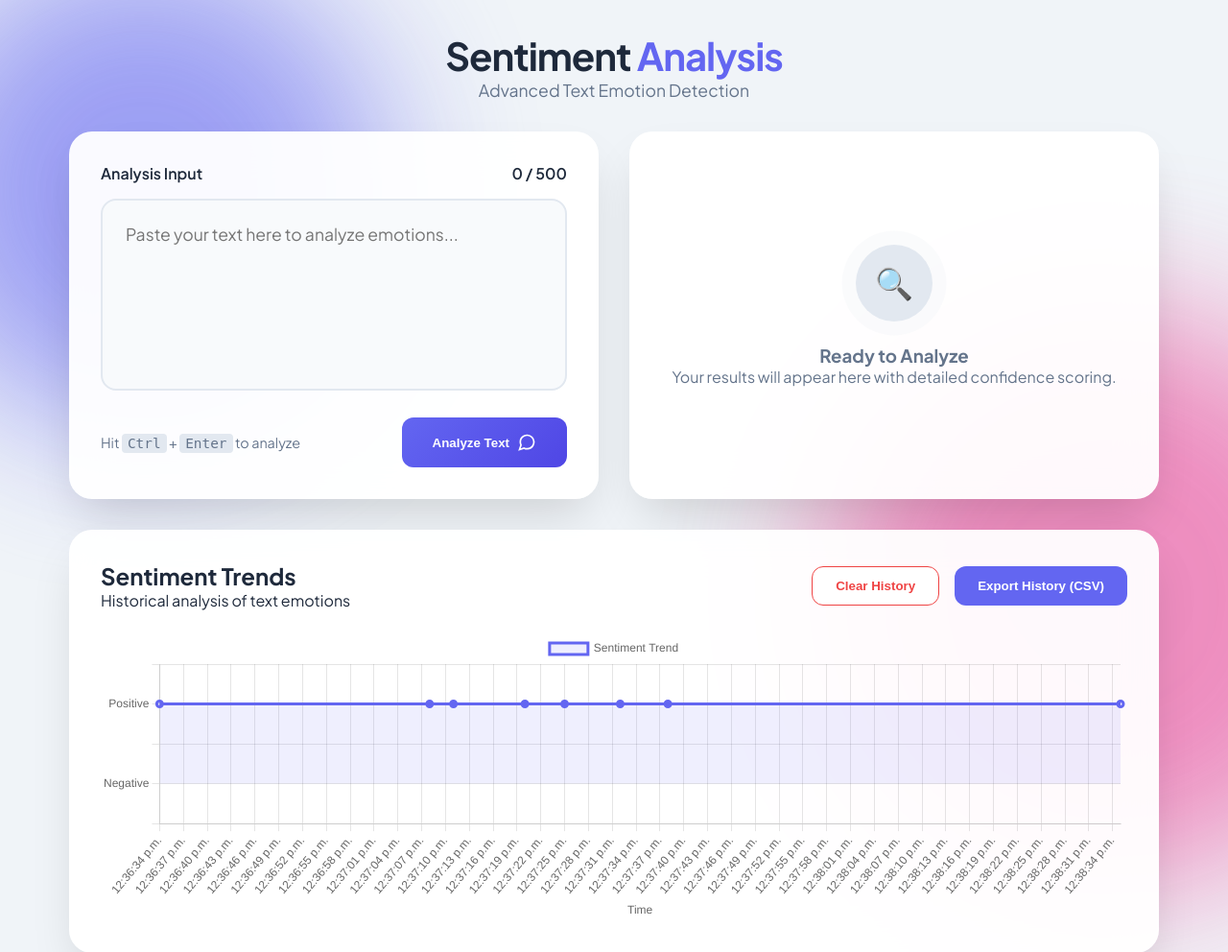
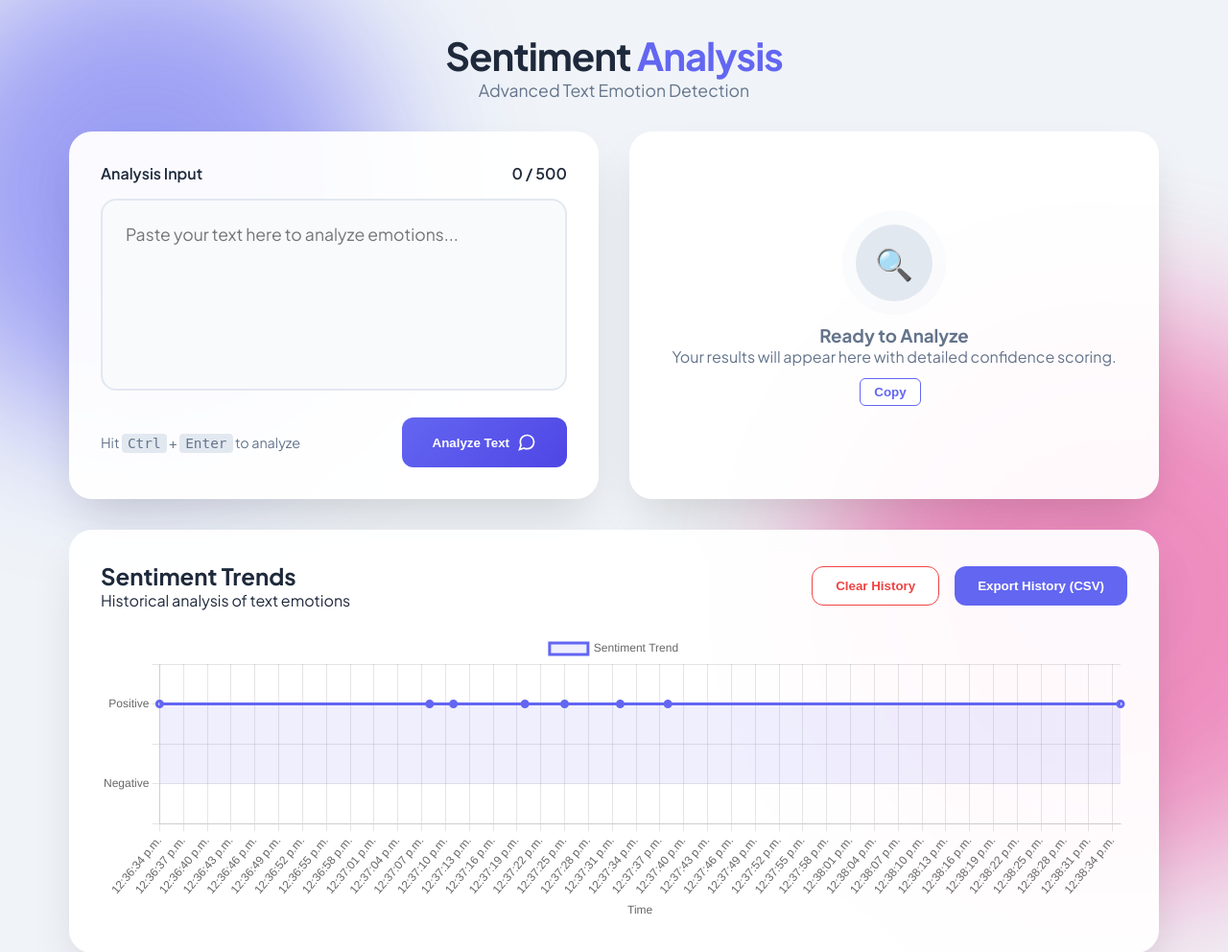
Before and after one commit to livingmangal/sentiment_analysis_project, a Flask app: page / in a window 1280 px wide. Shown: the top 992 px of the page at 96% size. Run offline with Flask 3, Linux system fonts and the light colour scheme; data comes from the database, SQL or seed files in the repository; data that the repository does not hold is empty.

Commit message:
Fix: reapply copy to clipboard feature without removing existing UI

```diff
--- a/app/static/css/style.css
+++ b/app/static/css/style.css
@@ -399,3 +399,24 @@ footer {
     from { opacity: 0; transform: translateY(20px); }
     to { opacity: 1; transform: translateY(0); }
 }
+/* Copy to Clipboard */
+#copyBtn {
+    padding: 6px 14px;
+    border-radius: 6px;
+    border: 1px solid var(--primary);
+    background: white;
+    color: var(--primary);
+    font-weight: 600;
+    cursor: pointer;
+}
+
+#copyBtn:hover {
+    background: var(--primary);
+    color: white;
+}
+
+#copyFeedback {
+    margin-left: 8px;
+    font-size: 0.85rem;
+    color: var(--success);
+}
--- a/app/static/js/script.js
+++ b/app/static/js/script.js
@@ -360,3 +360,23 @@ document.addEventListener("DOMContentLoaded", function () {
         });
     }
 });
+// ---- Copy to Clipboard (added feature) ----
+const copyContainer = document.getElementById("copyContainer");
+const copyBtn = document.getElementById("copyBtn");
+const copyFeedback = document.getElementById("copyFeedback");
+
+if (copyContainer) copyContainer.style.display = "block";
+
+if (copyBtn) {
+    copyBtn.onclick = async () => {
+        try {
+            await navigator.clipboard.writeText(
+                `${sentiment.toUpperCase()} (${confidence}%)`
+            );
+            copyFeedback.innerText = "Copied!";
+            setTimeout(() => copyFeedback.innerText = "", 1500);
+        } catch {
+            copyFeedback.innerText = "Copy failed";
+        }
+    };
+}
--- a/app/templates/index.html
+++ b/app/templates/index.html
@@ -65,6 +65,12 @@
                         <h3>Ready to Analyze</h3>
                         <p>Your results will appear here with detailed confidence scoring.</p>
                     </div>
+
+                    <!-- Copy to Clipboard (added feature) -->
+                    <div style="margin-top: 12px; display: none;" id="copyContainer">
+                        <button id="copyBtn">Copy</button>
+                        <span id="copyFeedback"></span>
+                    </div>
                 </section>
             </div>
 
```
